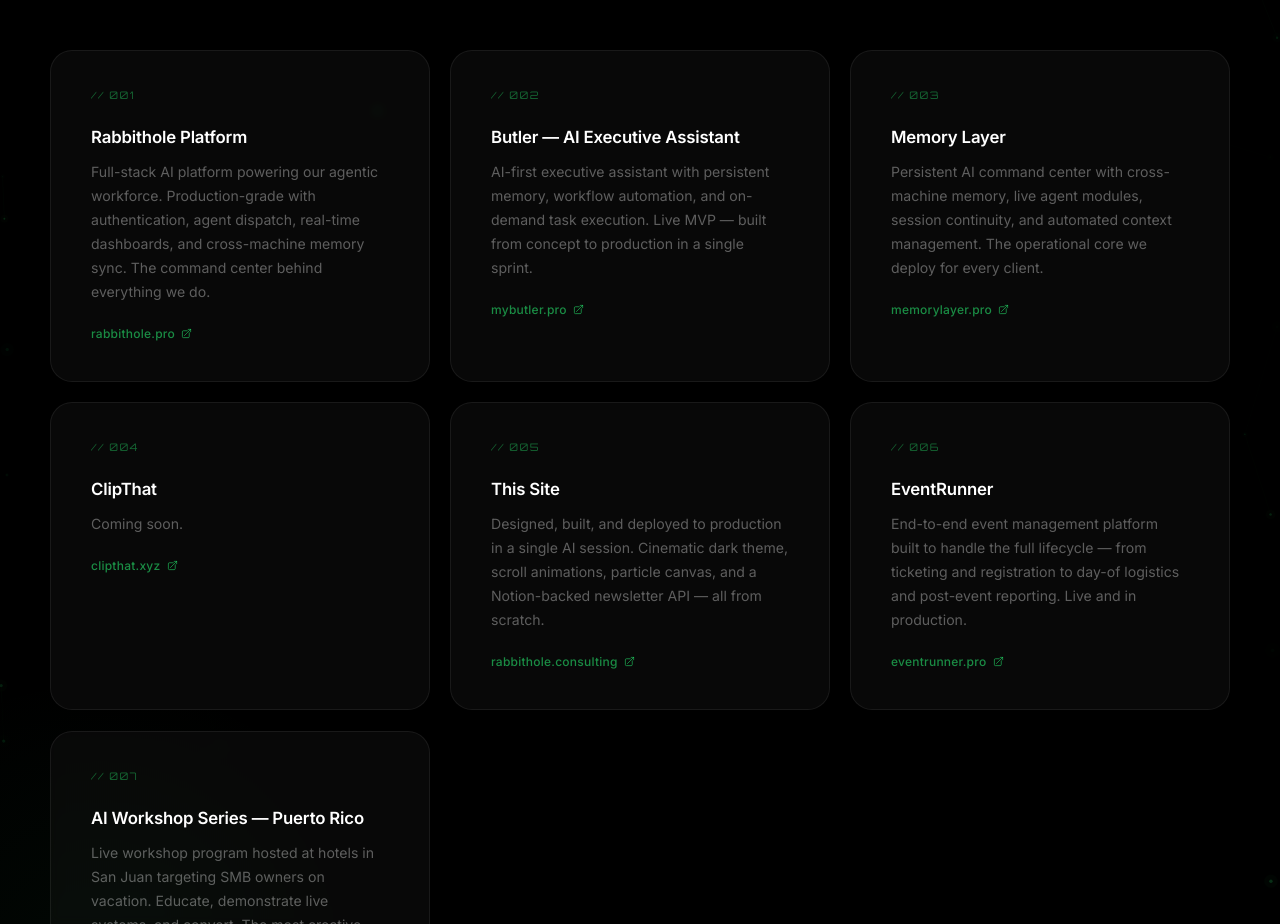
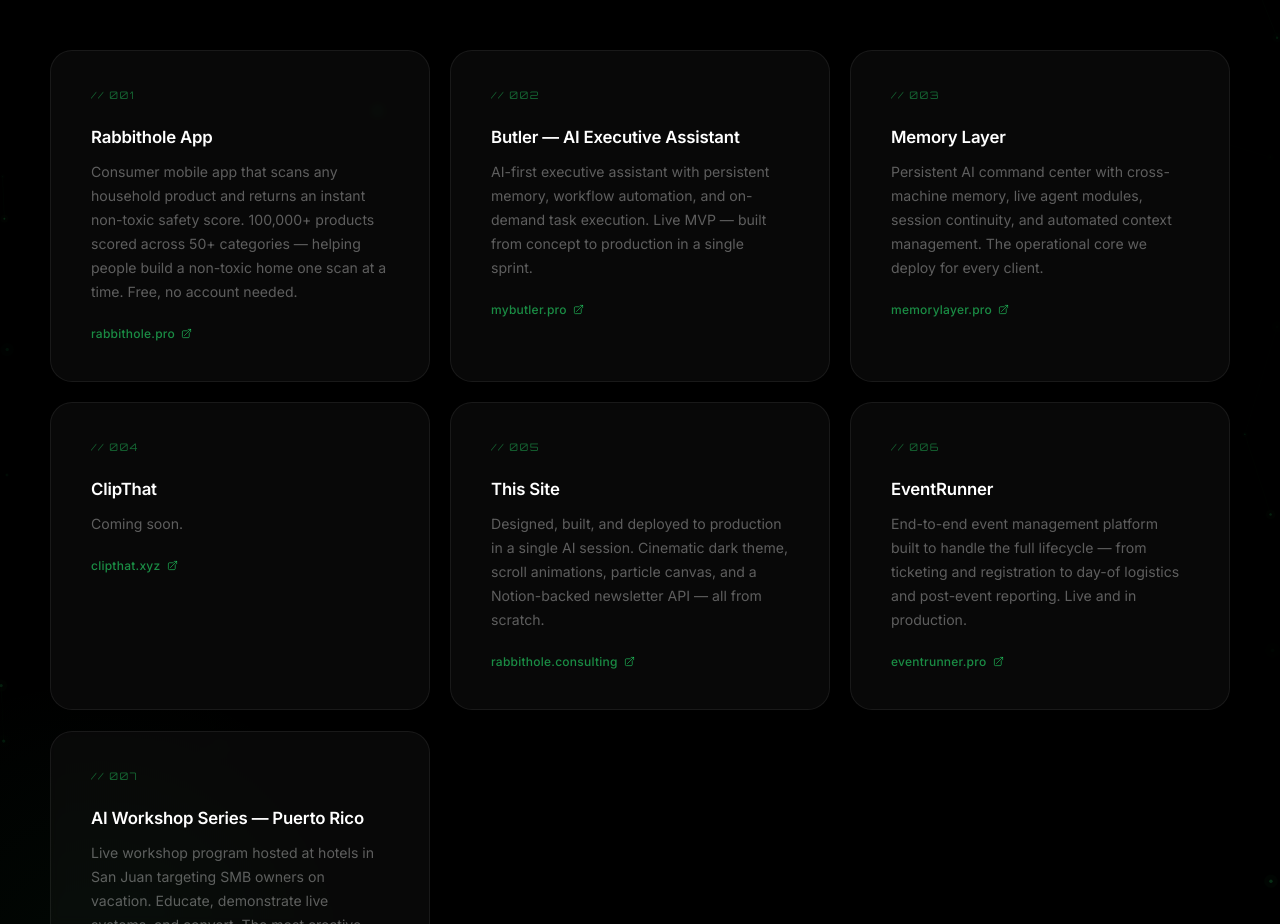
Before and after one commit to 0xRabbithole/rabbithole-consulting, a website: page index.html in a window 1280 px wide. Shown: the part 3780-4704 px from the top of the page. Drawn offline with nearby package versions, Linux system fonts and the light colour scheme; animation ran at ten frames a second.

Commit message:
update project 001 to Rabbithole App (non-toxic scanner)

```diff
--- a/index.html
+++ b/index.html
@@ -534,8 +534,8 @@ footer p{color:var(--muted);font-size:.78rem;letter-spacing:.02em}
 
       <div class="project-card anim-scale">
         <span class="project-num">// 001</span>
-        <h3>Rabbithole Platform</h3>
-        <p>Full-stack AI platform powering our agentic workforce. Production-grade with authentication, agent dispatch, real-time dashboards, and cross-machine memory sync. The command center behind everything we do.</p>
+        <h3>Rabbithole App</h3>
+        <p>Consumer mobile app that scans any household product and returns an instant non-toxic safety score. 100,000+ products scored across 50+ categories — helping people build a non-toxic home one scan at a time. Free, no account needed.</p>
         <a href="https://rabbithole.pro" target="_blank" rel="noopener" class="project-link">
           rabbithole.pro <svg xmlns="http://www.w3.org/2000/svg" fill="none" viewBox="0 0 24 24" stroke-width="2" stroke="currentColor"><path stroke-linecap="round" stroke-linejoin="round" d="M13.5 6H5.25A2.25 2.25 0 003 8.25v10.5A2.25 2.25 0 005.25 21h10.5A2.25 2.25 0 0018 18.75V10.5m-10.5 6L21 3m0 0h-5.25M21 3v5.25"/></svg>
         </a>
```
